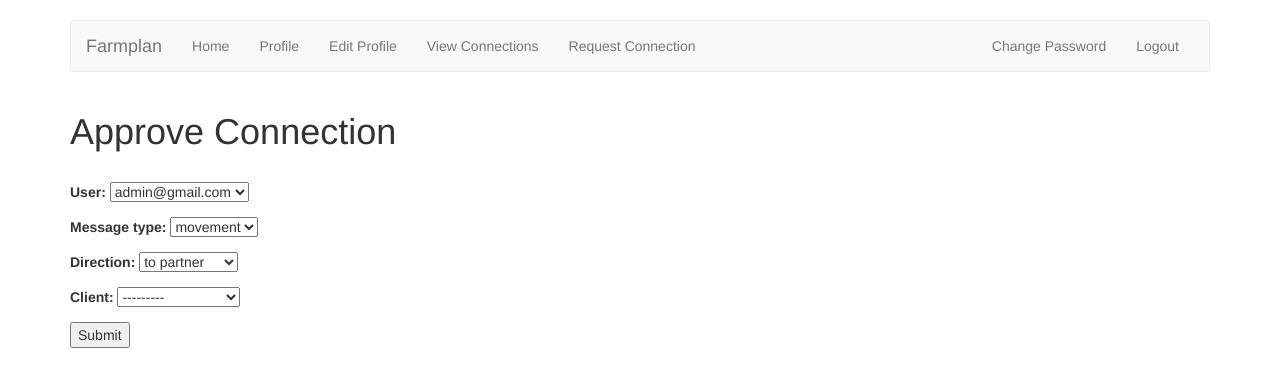
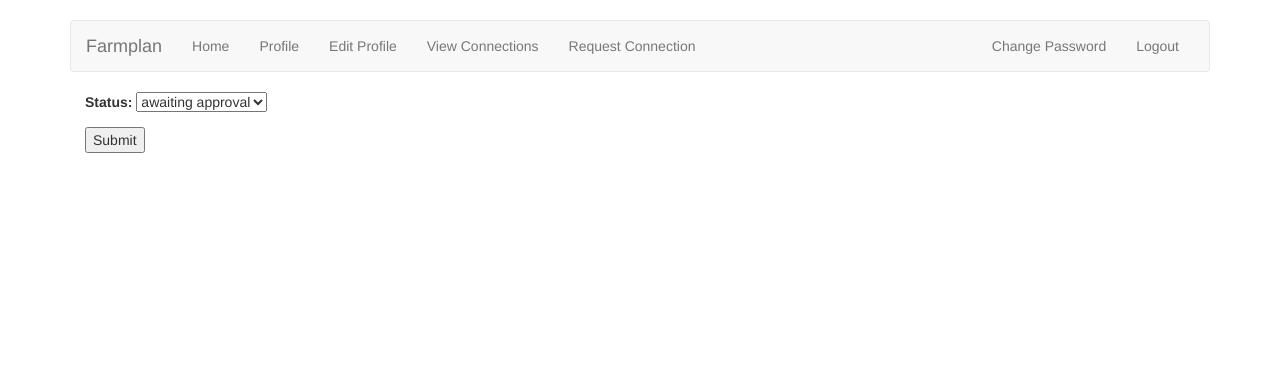
Before and after one commit to navin010/farmplan, a Django app: a page that uses connections/templates/connections/approve_connection.html in a window 1280 px wide. Shown: the top 387 px of the page. Run offline with Django 3.2, Linux system fonts and the light colour scheme; a user stored in the database is signed in; data comes from the database, SQL or seed files in the repository; both versions use the stored data as it was before the commit; tables that the repository leaves empty hold one stand-in row (values such as "Sample post"); some libraries are stand-ins or nearby versions.

Commit message:
working approve

```diff
--- a/connections/forms.py
+++ b/connections/forms.py
@@ -16,3 +16,11 @@ class RequestConnection(forms.ModelForm):
             queryset=FarmUser.objects.filter(email=user),
             required=True,
             empty_label=None)
+
+
+
+class ApproveConnection(forms.ModelForm):
+
+    class Meta:
+        model = ConnectionTable
+        fields = ['status']
--- a/connections/models.py
+++ b/connections/models.py
@@ -37,7 +37,7 @@ class ConnectionTable(models.Model):
     )
 
 
-    user = models.ForeignKey(FarmUser, on_delete=models.CASCADE, limit_choices_to={'is_client': False}, related_name="partner")
+    user = models.ForeignKey(FarmUser, on_delete=models.CASCADE, limit_choices_to={'is_client': False, 'is_admin': False}, related_name="partner")
     message_type = models.CharField(max_length=50, choices=MESSAGE_CHOICES,default='')
     direction = models.CharField(max_length=50, choices=DIRECTION_CHOICES, default='')
     client = models.ForeignKey(FarmUser, on_delete=models.CASCADE, limit_choices_to={'is_client': True}, related_name="client")
@@ -65,6 +65,9 @@ class ConnectionTable(models.Model):
     def get_absolute_url(self):
         return reverse('connections:modify_connection', args=[self.slug])  #setup url for object
 
+    def get_absolute_url_approve(self):
+        return reverse('connections:approve_connection', args=[self.slug])  #setup url for object
+
 
     def __str__(self):          #diplay object as string
         return '%s' % (self.user)
--- a/connections/templates/connections/approve_connection.html
+++ b/connections/templates/connections/approve_connection.html
@@ -7,12 +7,9 @@
 {% block body %}
 
 <div class="container">
-    <h1>Approve Connection</h1>
-    <br/>
-</div>
 
 <div class="container">
-    <form method="post" action="{% url 'connections:approve_connection' %}">
+    <form method="post" action="{{ form.get_absolute_url_approve }}">
         {% csrf_token %}
         {{ form.as_p }}
         <input type="submit" value="Submit"></input>
--- a/connections/views.py
+++ b/connections/views.py
@@ -1,6 +1,6 @@
 from django.shortcuts import render, redirect
 from django.contrib.auth.decorators import login_required
-from connections.forms import RequestConnection
+from connections.forms import RequestConnection, ApproveConnection
 from connections.models import ConnectionTable
 from django.shortcuts import get_object_or_404
 from django.contrib import messages
@@ -72,17 +72,15 @@ def delete_connection(request,slug):
 @login_required
 def approve_connection(request,slug):
     data = get_object_or_404(ConnectionTable, slug=slug)    #pull data from db based on unique slug
-    print(request.user)
-    print(data.client)
     if request.user == data.client:                         #only client can view data
         if request.method == 'POST':
-            form = RequestConnection(request.user, request.POST, instance=data)
+            form = ApproveConnection(request.POST, instance=data)
             if form.is_valid():
                 data = form.save(commit=False)
                 data.save()
                 return redirect('/connections/show_table')
         else:
-            form = RequestConnection(request.user, instance=data)
+            form = ApproveConnection(instance=data)
         return render(request, 'connections/approve_connection.html', {'form' : form})
     else:
         return HttpResponse('<h1>Page not found</h1>')
```
Also changed, not shown: accounts/migrations/0001_initial.py, accounts/migrations/0002_auto_20180512_0005.py (deleted), accounts/migrations/0003_farmuser_is_client.py (deleted), connections/migrations/0001_initial.py, connections/migrations/0002_auto_20180512_1259.py (deleted), connections/migrations/0003_auto_20180514_1938.py (deleted), connections/migrations/0004_auto_20180515_2349.py (deleted), connections/migrations/0005_clienttable_user.py (deleted), connections/migrations/0006_auto_20180515_2356.py (deleted), db.sqlite3.
